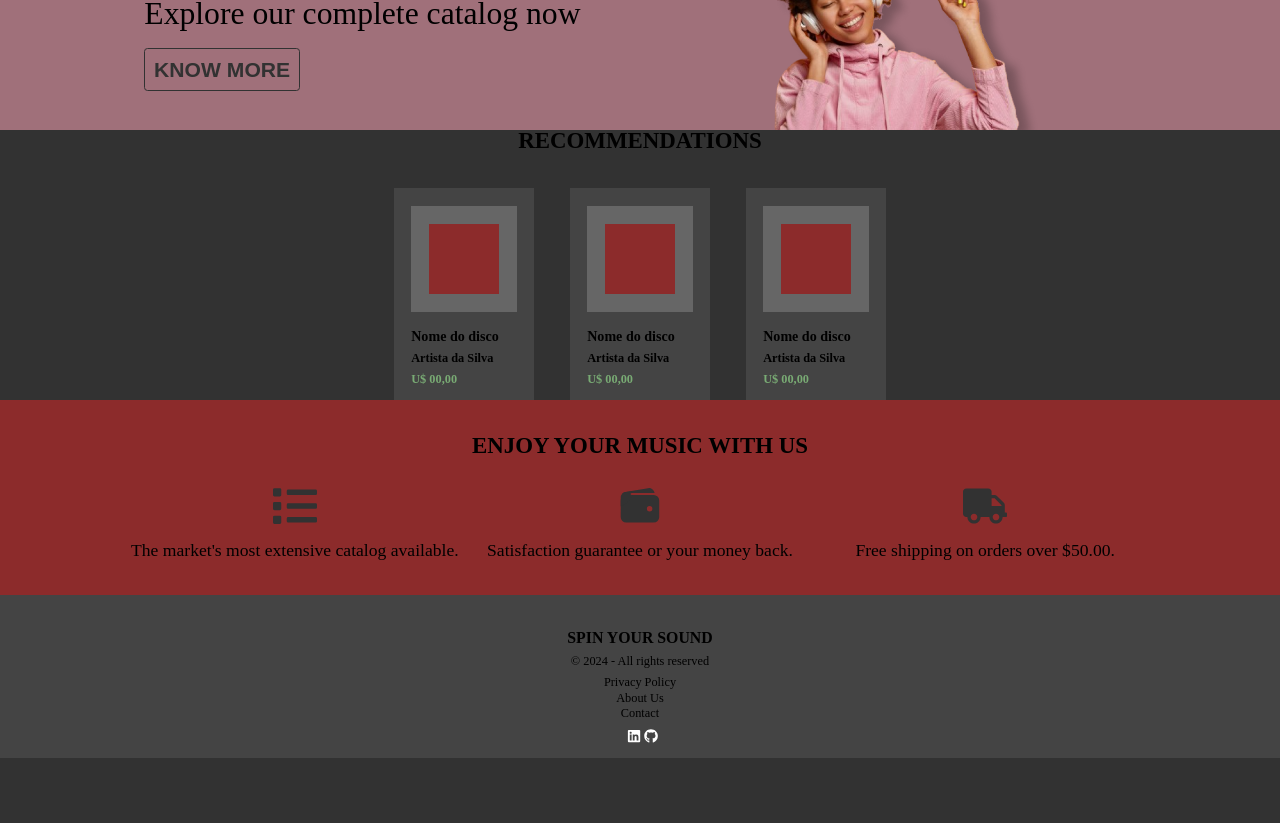
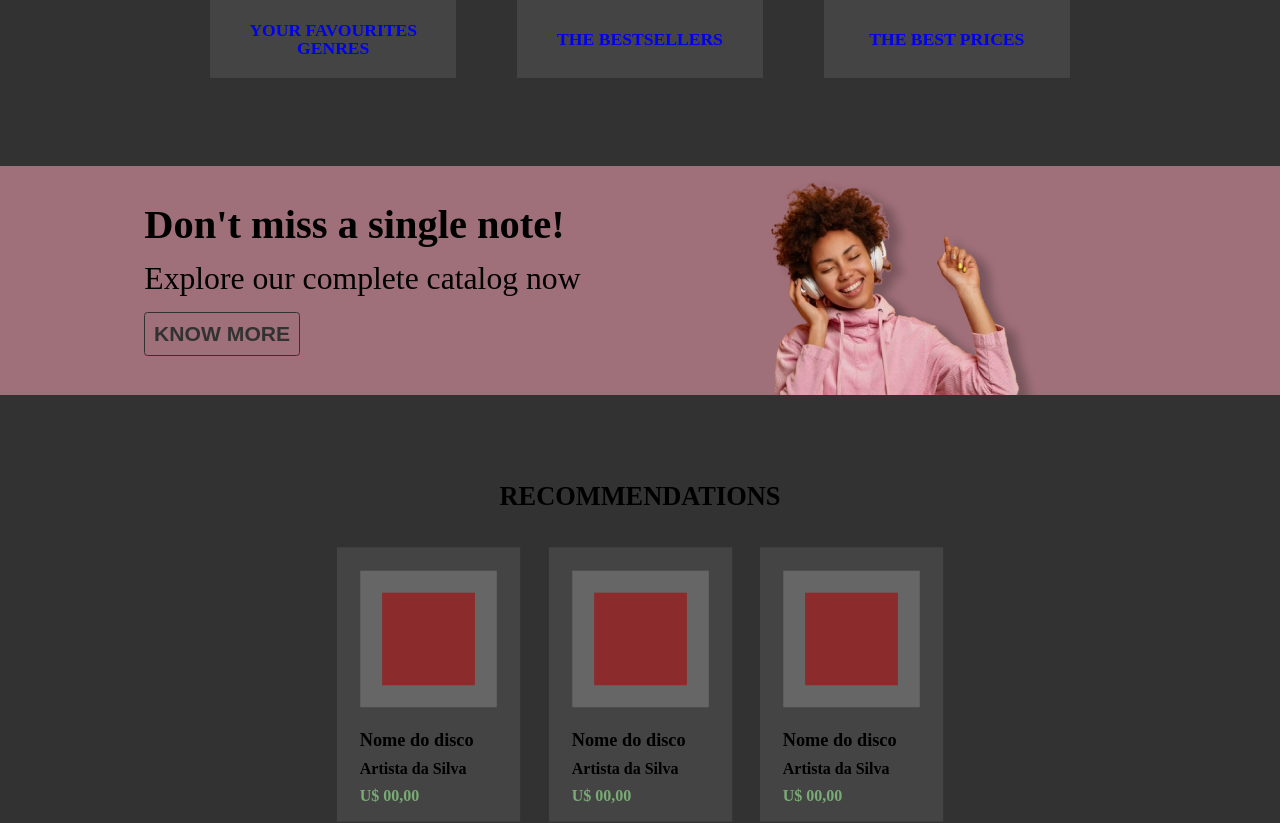
Before and after one commit to biaTrivillin/spin-your-sound, a React (Vite) app: page / in a window 1280 px wide. Shown: the part 1260-2083 px from the top of the page. Before the commit the page ends 2018 px from the top, so only its background shows below. Built offline with nearby package versions, Linux system fonts and the light colour scheme.

Commit message:
created home.css file

```diff
--- a/index.html
+++ b/index.html
@@ -2,7 +2,7 @@
 <html lang="en">
   <head>
     <meta charset="UTF-8" />
-    <link rel="icon" type="image/svg+xml" href="/vite.svg" />
+    <link rel="icon" type="image/svg+xml" href="/src/assets/presentation-record.png" />
     <meta name="viewport" content="width=device-width, initial-scale=1.0" />
     <title>Spin Your Sound</title>
   </head>
--- a/src/components/layout/footer/Footer.module.css
+++ b/src/components/layout/footer/Footer.module.css
@@ -10,6 +10,7 @@
     gap: 0.5rem;
     padding: 2rem 0 1rem 0;
     width: 100%;
+    margin-top: 5rem;
 }
 .footer h3{
     font-weight: 800;
--- a/src/components/layout/productCard/ProductCard.module.css
+++ b/src/components/layout/productCard/ProductCard.module.css
@@ -5,7 +5,6 @@
     background-color: var(--grey-bg);
     height: 12rem;
     width: 8rem;
-    /* margin: 2rem; */
     cursor: pointer;
 }
 .img_container {
@@ -87,3 +86,9 @@
     color: var(--text-color);
     transition: 0.5s;
 }
+
+@media (min-width: 1000px) {
+    .card {
+        transform: scale(1.3);
+    }
+}
--- /dev/null
+++ b/src/components/pages/home/Home.module.css
@@ -0,0 +1,5 @@
+.content_container {
+    display: flex;
+    flex-direction: column;
+    gap: 5rem;
+}
--- a/src/components/pages/home/Home.tsx
+++ b/src/components/pages/home/Home.tsx
@@ -4,18 +4,19 @@ import FilterCards from "./filterCards/FilterCards";
 import CatalogBanner from "./catalogBanner/CatalogBanner";
 import BenefitsBanner from "./benefitsBanner/BenefitsBanner";
 import Recommendations from "./recommendations/Recommendations";
+import styles from "./Home.module.css";
 
 function Home() {
 
     return (
-        <>
+        <main className={styles.content_container}>
             <Presentation/>
             <BannerCarousel/>
             <FilterCards/>
             <CatalogBanner/>
             <Recommendations/>
             <BenefitsBanner/>
-        </>
+        </main>
     );
 }
 
--- a/src/components/pages/home/recommendations/Recommendations.module.css
+++ b/src/components/pages/home/recommendations/Recommendations.module.css
@@ -12,3 +12,15 @@
     display: flex;
     gap: 2rem;
 }
+
+@media (min-width: 1000px) {
+    .banner {
+        gap: 4rem;
+    }
+    .banner h1 {
+        font-size: 1.5rem;
+    }
+    .card_container {
+        gap: 4rem;
+    }
+}
--- a/src/styles/animations.css
+++ b/src/styles/animations.css
@@ -35,15 +35,7 @@
         transform: translateY(0px);
     }
 }
-@keyframes appear {
-    from {
-        opacity: 0;
-    }
 
-    to {
-        opacity: 1;
-    }
-}
 @keyframes turn-around {
     from {
         transform: rotate(-25deg);
```
